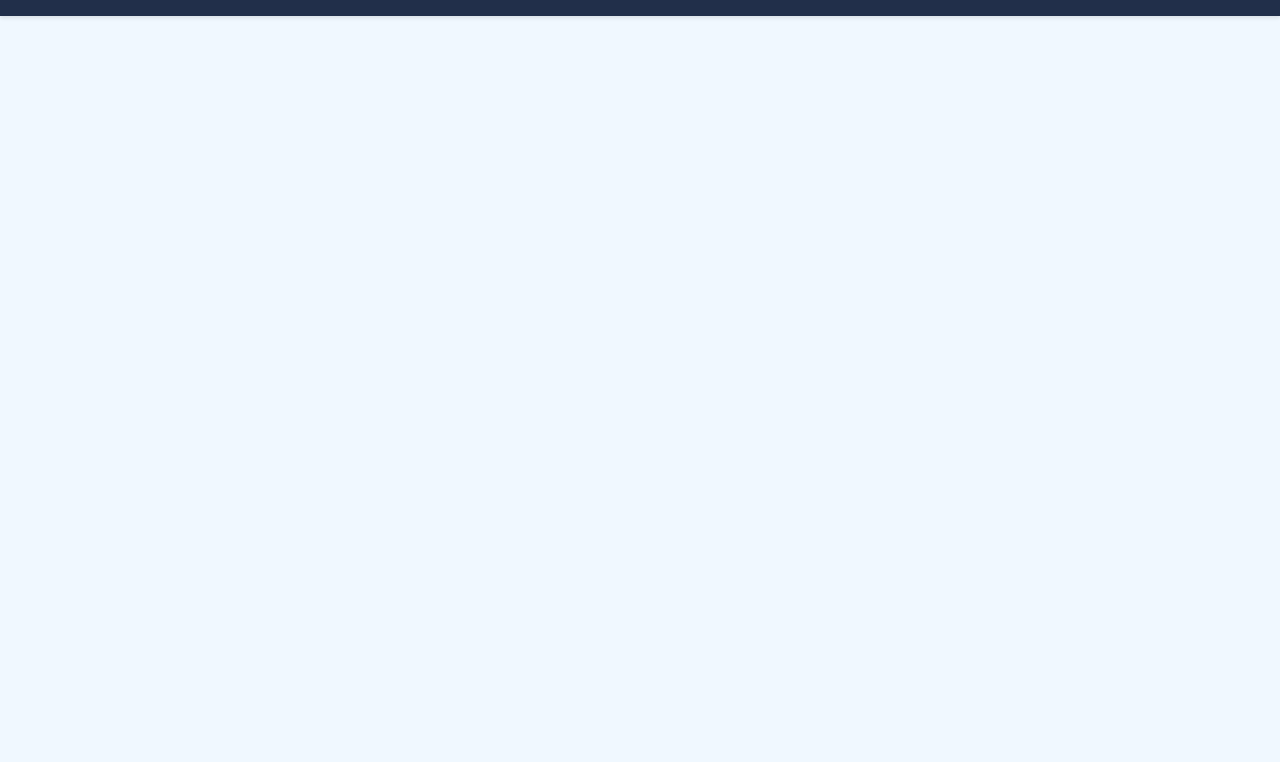
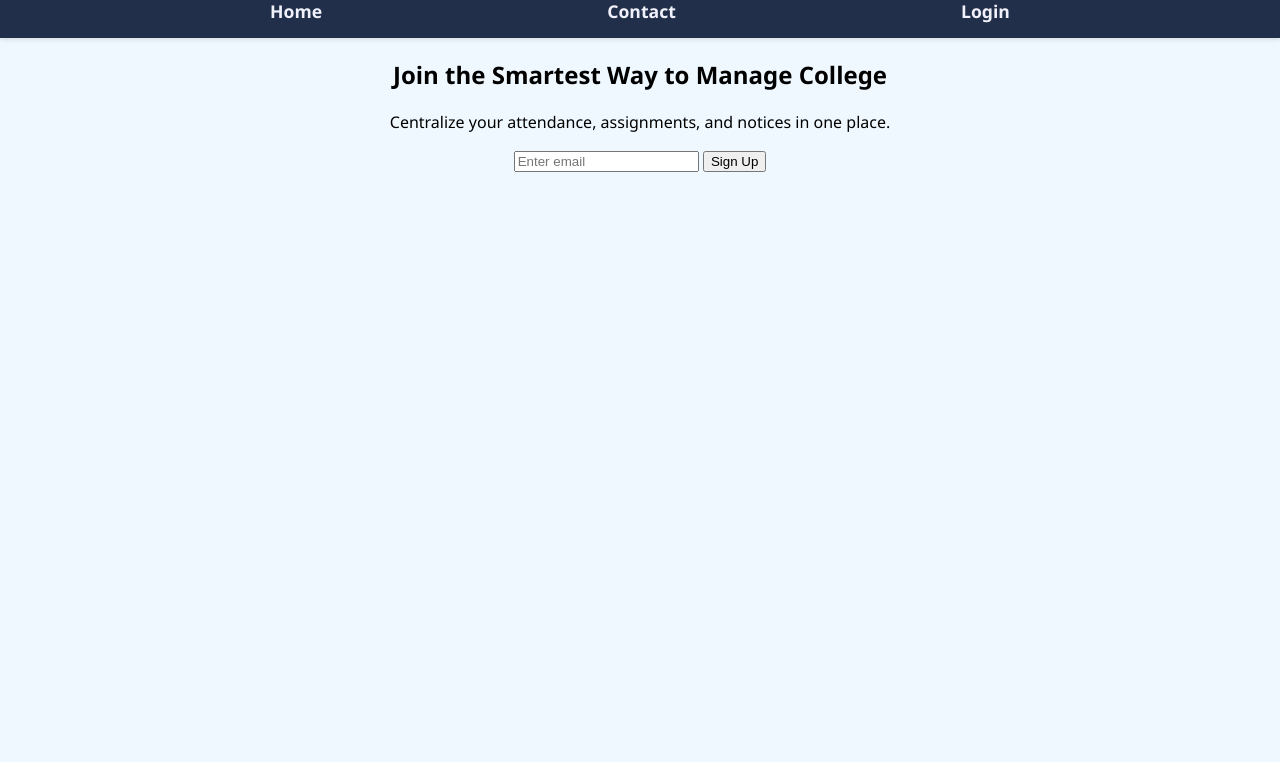
Before and after one commit to aakash0101200/reimagined-spoon-frontend, a plain HTML site: page homepage/index.html in a window 1280 px wide. Shown: the part 38-800 px from the top of the page. Drawn offline with Linux system fonts and the light colour scheme.

Commit message:
Update homepage/index.html-hero section

```diff
--- a/homepage/index.html
+++ b/homepage/index.html
@@ -11,14 +11,32 @@
 
 <body>
 
+    <!-- Navbar -->
     <nav class="navbar">
-        <ul>
-            <li><a href="index copy.html">Home</a></li>
-            <li><a href="about.html">About</a></li>
-            <li><a href="contact.html">Contact</a></li>
+        <div class="container">
+            <div class="logo">UniPortal</div>
+            <ul class="nav-links">
+                <li><a href="#">Home</a></li>
+                <li><a href="#contact">Contact</a></li>
+                <li><a href="#login">Login</a></li>
+            </ul>
+        </div>
+    </nav>
 
-        </ul>
-    </nav>
+    <!--Hero Section-->
+    <section class="hero">
+        <div class="hero-content">
+            <h1>Join the Smartest Way to Manage College</h1>
+            <p>Centralize your attendance, assignments, and notices in one place.</p>
+        </div>
+
+        <form class="hero-form" on-submit="return false">
+            <input type="email" placeholder="Enter email">
+            <button type="submit">Sign Up</button>
+        </form>
+
+    </section>
+
 
 </body>
 
```
